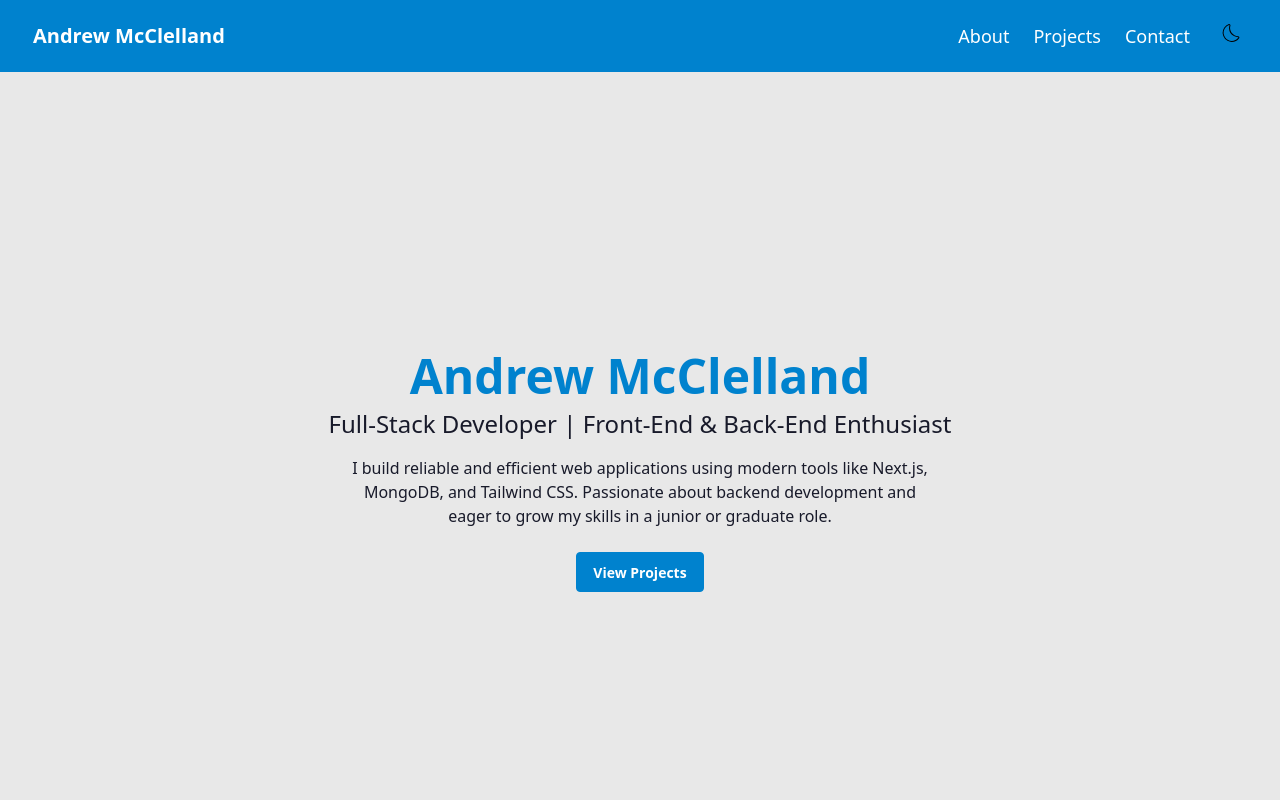
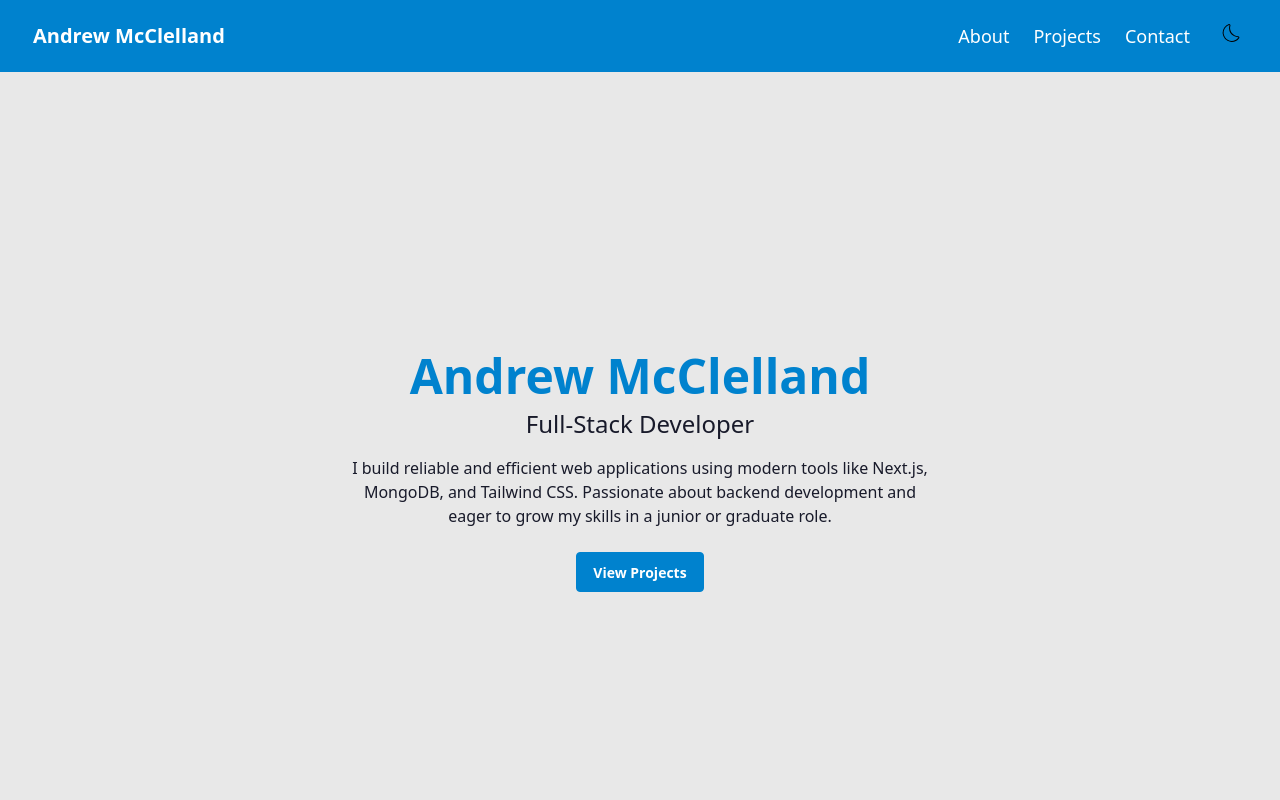
Before and after one commit to aejmcclelland/portfolio, a Next.js app: page / in a window 1280 px wide. Shown: the top 800 px of the page. Built offline with nearby package versions, Linux system fonts and the light colour scheme; no server answers.

Commit message:
edited the Hero component to refine the subtitle by removing unnecessary details.

```diff
--- a/src/components/Hero.tsx
+++ b/src/components/Hero.tsx
@@ -8,7 +8,7 @@ export default function Hero() {
 				Andrew McClelland
 			</h1>
 			<h2 className='text-xl sm:text-2xl text-base-content mt-2'>
-				Full&#8209;Stack Developer | Front&#8209;End & Back&#8209;End Enthusiast
+				Full&#8209;Stack Developer
 			</h2>
 			<p className='max-w-xl text-base-content mt-4 text-sm sm:text-base'>
 				I build reliable and efficient web applications using modern tools like
```
